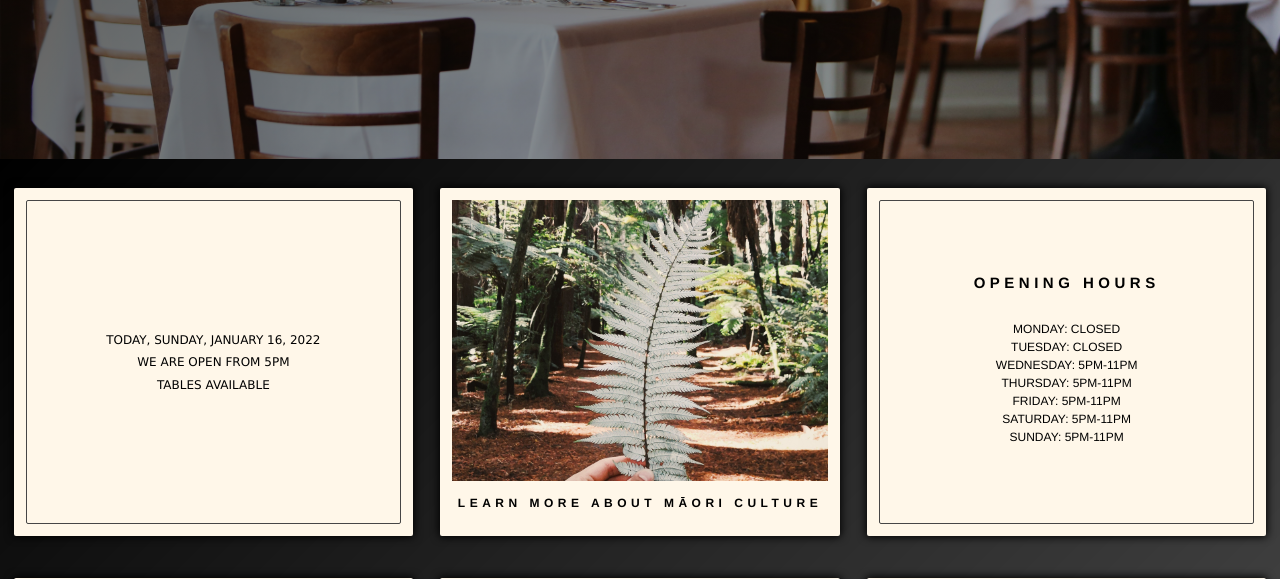
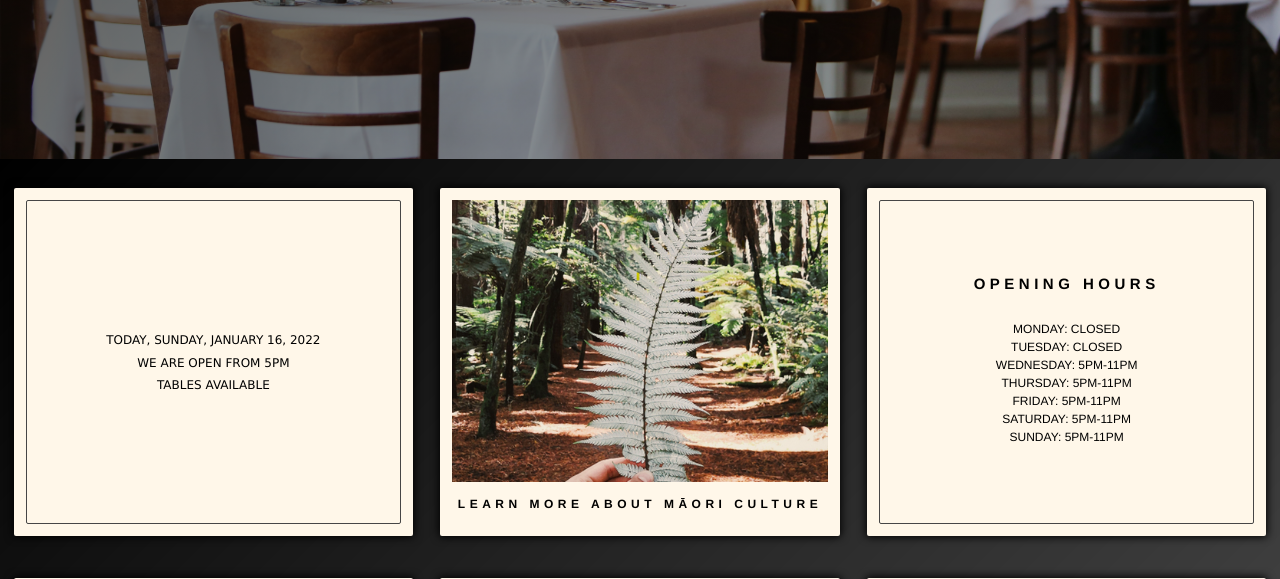
Before and after one commit to Elensarr/elensarr.github.io, a PHP site: page / in a window 1280 px wide. Shown: the part 641-1220 px from the top of the page. Run offline with PHP 8.4, Linux system fonts and the light colour scheme.

Commit message:
maori.png

```diff
--- a/index.html
+++ b/index.html
@@ -132,7 +132,7 @@
                 <div class="col" >
                     <div   class=" card shadow w3-hover-white ">
                         <div>
-                            <img src="./images/maori.jpg" alt="Alps" style="width:100%">
+                            <img src="./images/maori.png" alt="Alps" style="width:100%">
                             <h2>  <a  href = "https://www.newzealand.com/int/maori-culture/"  >
                                 <span >Learn more about Māori culture  </span>
                             </a>  </h2>
--- a/styles.css
+++ b/styles.css
@@ -297,6 +297,10 @@ p {
     padding: 1rem;
 }
 
+.img_desctop {
+  max-width: 490px;
+  max-height: 368px;
+}
 /* =================== CARDS ======================*/
 
 
```
Also changed, not shown: images/Screenshot 2022-01-17 105908.png (added), images/maori.jpg (deleted), images/maori.png (added).
